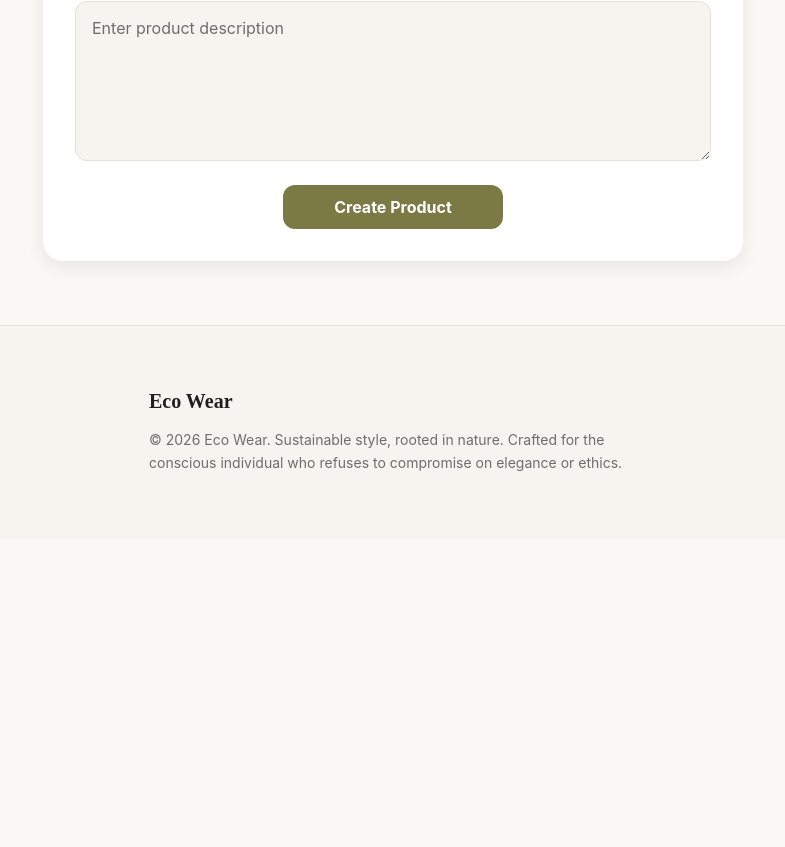
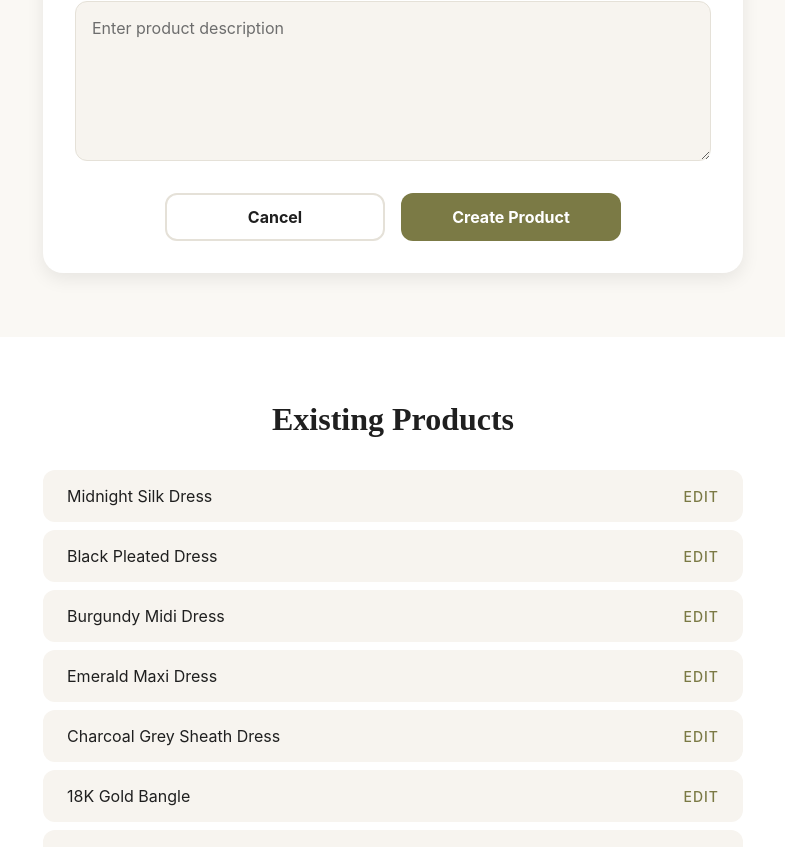
Before and after one commit to rseidu941-commits/eco-wear, a React (Vite) app: page /create in a window 1280 px wide. Shown: the part 773-1620 px from the top of the page, without its empty margins (247-1032 px from the left). Before the commit the page ends 1311 px from the top, so only its background shows below. Built offline with nearby package versions, Linux system fonts and the light colour scheme.

Commit message:
update completed

```diff
--- a/src/Pages/CreateProduct/CreateProduct.jsx
+++ b/src/Pages/CreateProduct/CreateProduct.jsx
@@ -1,12 +1,12 @@
 import "./CreateProduct.scss";
 
 import { useState } from "react";
-import { useNavigate } from "react-router-dom";
+import { useNavigate, Link } from "react-router-dom";
 
 import { useProducts } from "../../context/ProductContext";
 
 function CreateProduct() {
-  const { addProduct } = useProducts();
+  const { products, addProduct } = useProducts();
   const navigate = useNavigate();
 
   const [name, setName] = useState("");
@@ -94,10 +94,33 @@ function CreateProduct() {
             />
           </div>
 
-          <button className="create-product__button" type="submit">
-            Create Product
-          </button>
+          <div className="create-product__actions">
+            <button type="button" className="create-product__cancel" onClick={() => navigate("/products")}>
+              Cancel
+            </button>
+
+            <button className="create-product__button" type="submit">
+              Create Product
+            </button>
+          </div>
         </form>
+      </section>
+
+      <section className="create-product__existing">
+        <div className="create-product__existing-container">
+          <h2 className="create-product__subtitle">Existing Products</h2>
+
+          <ul className="create-product__list">
+            {products.map((product) => (
+              <li key={product.id} className="create-product__item">
+                <span className="create-product__item-name">{product.name}</span>
+                <Link to={`/edit/${product.id}`} className="create-product__edit-link">
+                  Edit
+                </Link>
+              </li>
+            ))}
+          </ul>
+        </div>
       </section>
     </main>
   );
--- a/src/Pages/CreateProduct/CreateProduct.scss
+++ b/src/Pages/CreateProduct/CreateProduct.scss
@@ -1,5 +1,6 @@
 @use "../../styles/variables" as *;
 @use "../../styles/mixins" as *;
+@use "sass:color";
 
 .create-product {
   background-color: $background-main;
@@ -87,8 +88,6 @@
   &__button {
     @include button;
 
-    align-self: center;
-
     width: 220px;
 
     background-color: $primary-color;
@@ -99,6 +98,93 @@
 
     &:hover {
       background-color: $hover-color;
+    }
+  }
+
+  &__actions {
+    display: flex;
+    justify-content: center;
+    gap: $space-md;
+    margin-top: $space-sm;
+  }
+
+  &__cancel {
+    @include button;
+
+    width: 220px;
+
+    background-color: transparent;
+    color: $text-primary;
+    border: 2px solid $border-color;
+
+    font-size: $font-md;
+    font-weight: $bold;
+
+    &:hover {
+      border-color: $text-secondary;
+    }
+  }
+
+  &__existing {
+    background-color: $background-card;
+  }
+
+  &__existing-container {
+    @include container;
+    padding: $space-xxxl 0;
+  }
+
+  &__subtitle {
+    font-family: $font-heading;
+    font-size: $font-xl;
+    font-weight: $bold;
+    color: $text-primary;
+    text-align: center;
+    margin-bottom: $space-xl;
+  }
+
+  &__list {
+    list-style: none;
+    padding: 0;
+    margin: 0 auto;
+    max-width: 700px;
+    display: flex;
+    flex-direction: column;
+    gap: $space-sm;
+  }
+
+  &__item {
+    display: flex;
+    justify-content: space-between;
+    align-items: center;
+    padding: $space-md $space-lg;
+    background-color: $secondary-color;
+    border-radius: $radius-md;
+    transition: $transition;
+
+    &:hover {
+      background-color: color.adjust($secondary-color, $lightness: -3%);
+    }
+  }
+
+  &__item-name {
+    font-family: $font-body;
+    font-size: $font-md;
+    color: $text-primary;
+  }
+
+  &__edit-link {
+    font-family: $font-body;
+    font-size: $font-sm;
+    font-weight: $medium;
+    color: $primary-color;
+    text-decoration: none;
+    text-transform: uppercase;
+    letter-spacing: 1px;
+    transition: $transition;
+
+    &:hover {
+      color: $hover-color;
     }
   }
 }
@@ -119,8 +205,22 @@
       padding: $space-lg;
     }
 
-    &__button {
+    &__actions {
+      flex-direction: column;
+      align-items: center;
+    }
+
+    &__button,
+    &__cancel {
       width: 100%;
+    }
+
+    &__existing-container {
+      padding: $space-xl 0;
+    }
+
+    &__subtitle {
+      font-size: $font-lg;
     }
   }
 }
```
